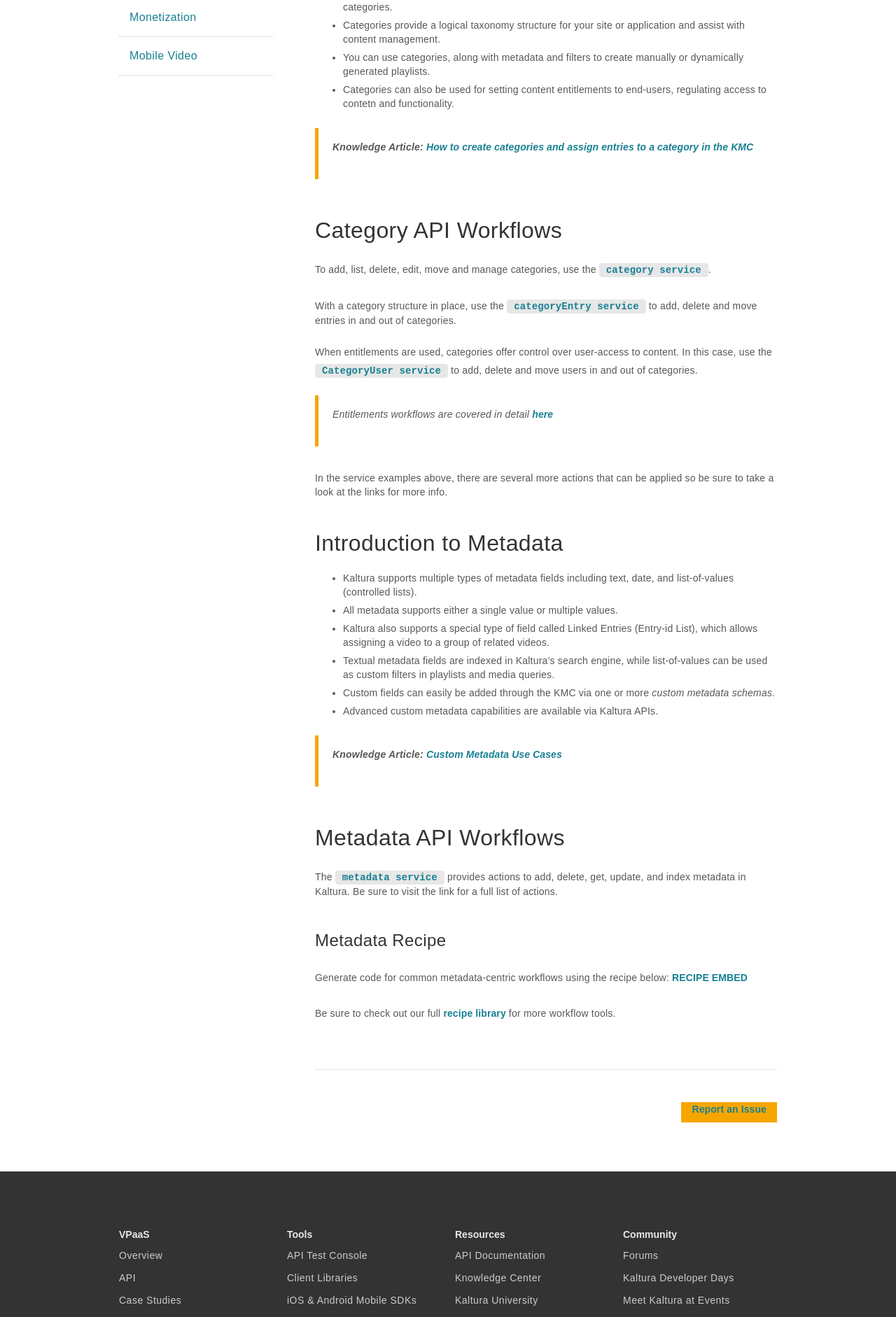
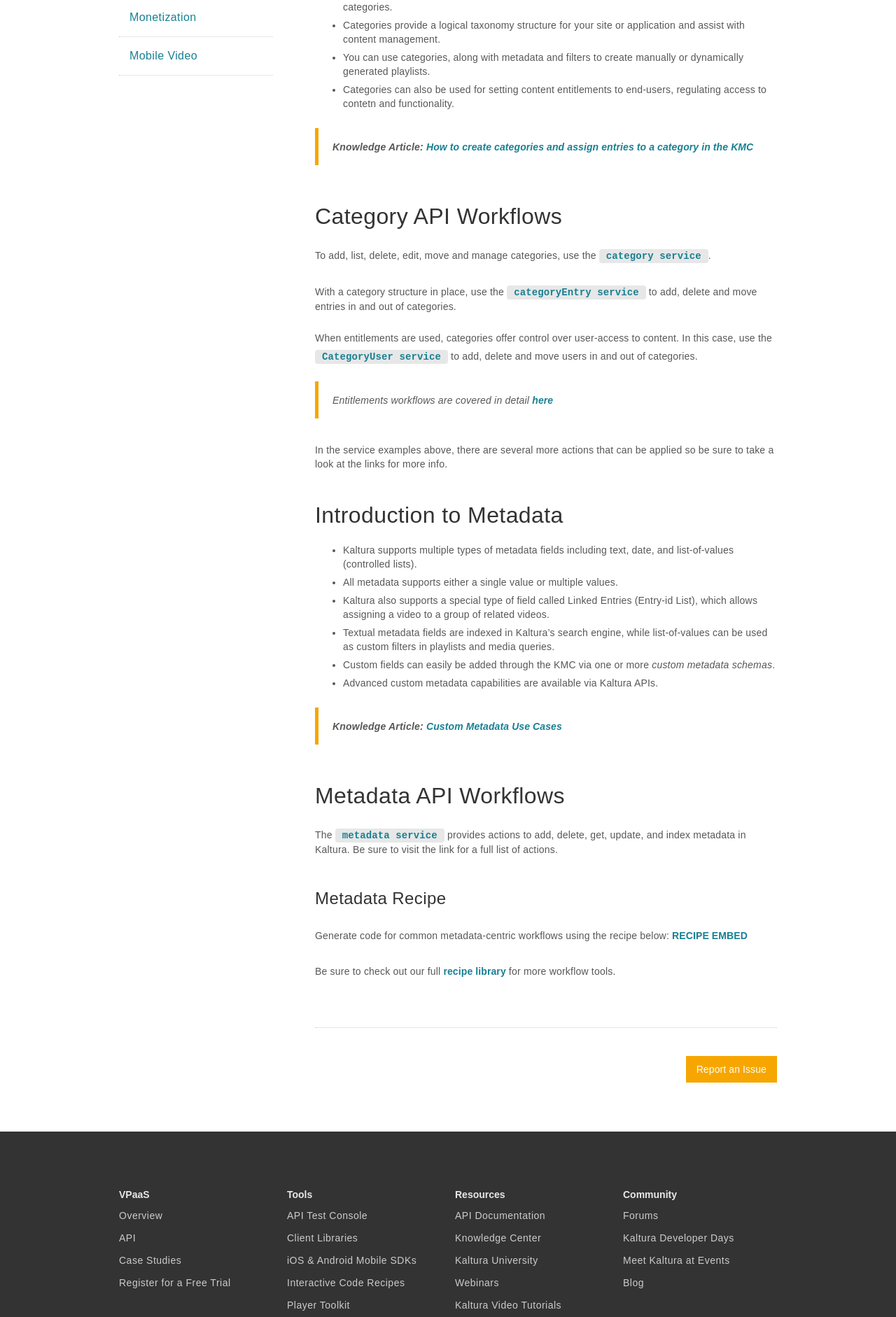
Before and after one commit to kaltura/DeveloperPortalDocs, a Jekyll site: the page built from VPaaS-APIs/Categories-and-Metadata-Management.md, in a window 1280 px wide. Shown: the part 404-2286 px from the top of the page at 70% size. Built offline with Jekyll 4.4.1, drawn with Linux system fonts in a browser that asks for light colours; nearby versions of some CDN libraries; comment, search, counter and statistics services are not loaded.

Commit message:
issue submit button fix

```diff
--- a/css/kaltura-dev-site.webflow.css
+++ b/css/kaltura-dev-site.webflow.css
@@ -743,6 +743,13 @@ h4 {
   float: right;
 }
 
+.bug-button-wrapper a {
+  color: #fff;
+  font-weight: 400;
+  padding-top: 9px;
+  margin-top: 0px;
+}
+
 .standard-button {
   background-color: #f7a600;
   -webkit-transition: opacity 300ms ease, background-color 300ms ease-in, -webkit-transform 200ms ease-in;
@@ -944,6 +951,10 @@ h4 {
   color: #575756;
   font-size: 14px;
   font-style: italic;
+}
+
+.post-content blockquote p {
+  margin-bottom: 5px;
 }
 
 .report-issue-form {
```
